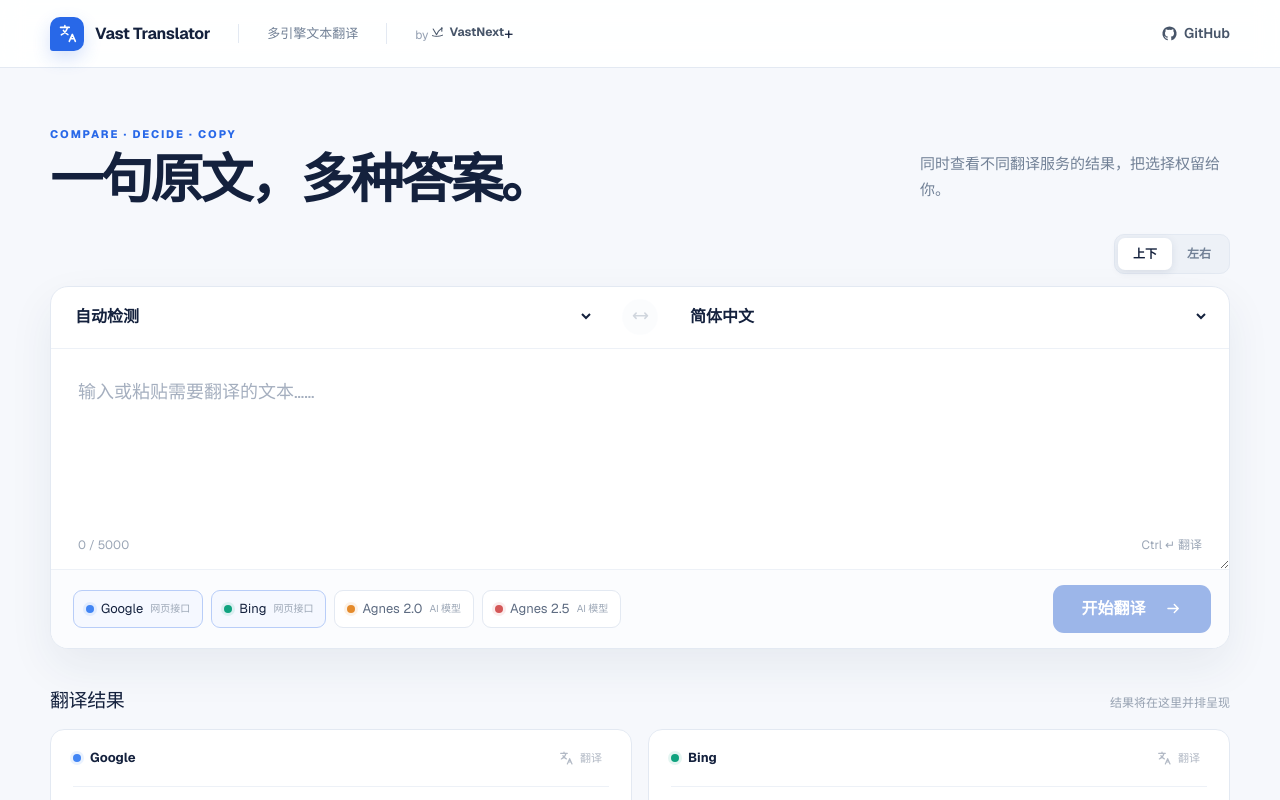
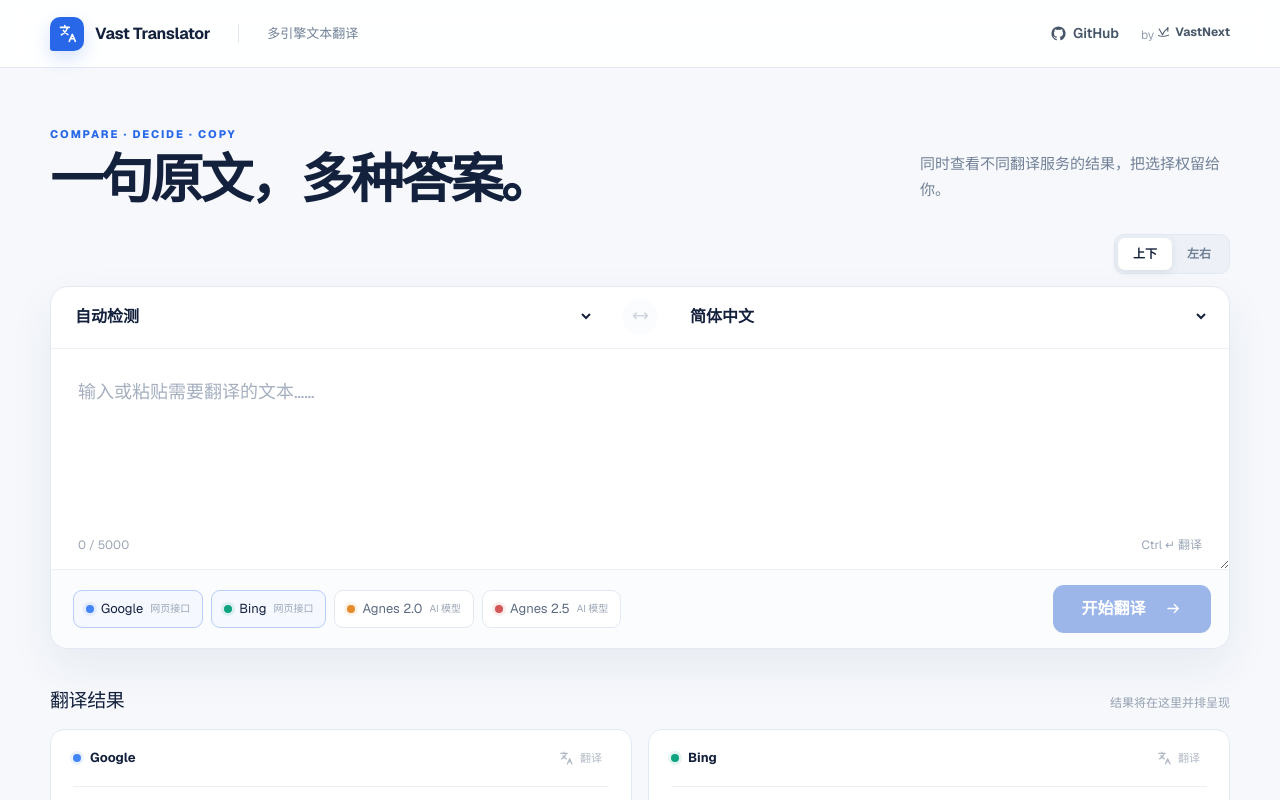
Before and after one commit to VastNext/vast-translator, a Next.js app: page / in a window 1280 px wide. Shown: the top 800 px of the page. Built offline with nearby package versions, Linux system fonts and the light colour scheme.

Commit message:
fix: place VastNext attribution right of GitHub in topbar

```diff
--- a/src/app/globals.css
+++ b/src/app/globals.css
@@ -12,7 +12,7 @@
 .brand { display:inline-flex;align-items:center;gap:11px;color:var(--ink);text-decoration:none;font-weight:690;letter-spacing:-.02em; }
 .brand-mark { width:34px;height:34px;display:grid;place-items:center;color:#fff;background:var(--blue);border-radius:10px 10px 10px 3px;box-shadow:0 7px 18px rgba(40,104,232,.2); }
 .brand-mark svg { width:21px;height:21px; }.topbar-note { margin-left:28px;padding-left:28px;border-left:1px solid var(--line);font-size:13px;color:var(--muted); }
-.brand-attribution { margin-left:28px;padding-left:28px;border-left:1px solid var(--line);color:#94a0b2;font-size:12px; }.brand-attribution a { display:inline-flex;align-items:center;gap:5px;color:#475569;text-decoration:none;font-weight:650; }.brand-attribution a svg { width:13px;height:13px; }.brand-attribution a:hover { color:var(--blue); }
+.brand-attribution { margin-left:22px;color:#94a0b2;font-size:12px; }.brand-attribution a { display:inline-flex;align-items:center;gap:5px;color:#475569;text-decoration:none;font-weight:650; }.brand-attribution a svg { width:13px;height:13px; }.brand-attribution a:hover { color:var(--blue); }
 .github-link { margin-left:auto;display:inline-flex;align-items:center;gap:6px;color:#475569;text-decoration:none;font-size:14px;font-weight:550; }.github-link svg { width:17px;height:17px; }.github-link:hover { color:var(--blue); }
 .workspace { width:min(1180px,calc(100% - 48px));margin:0 auto;padding:58px 0 52px;flex:1; }
 .intro { display:flex;align-items:flex-end;justify-content:space-between;gap:36px;margin-bottom:30px;animation:rise .45s ease-out both; }
@@ -53,5 +53,5 @@
 .footer { min-height:66px;width:min(1180px,calc(100% - 48px));margin:0 auto;display:flex;justify-content:space-between;align-items:center;gap:24px;border-top:1px solid var(--line);color:#95a0b0;font-size:11px; }.footer span:first-child{color:#677489;font-weight:620}.product-links { display:flex;align-items:center;justify-content:flex-end;gap:20px;flex-wrap:wrap; }.product-links a { display:inline-flex;align-items:center;gap:6px;color:#657187;text-decoration:none;font-weight:560; }.product-links a svg { width:15px;height:15px; }.product-links a:hover { color:var(--blue); }
 @keyframes rise{from{opacity:0;transform:translateY(8px)}to{opacity:1;transform:translateY(0)}}@keyframes spin{to{transform:rotate(360deg)}}@keyframes shimmer{to{background-position:-200% 0}}
 @media(max-width:900px){.workspace-controls{display:none}.workbench-layout,.workbench-layout[data-layout="side-by-side"]{grid-template-columns:minmax(0,1fr);gap:0}.workbench-layout[data-layout="side-by-side"] .results-section{margin-top:38px}.workbench-layout[data-layout="side-by-side"] .results-grid{grid-template-columns:repeat(2,minmax(0,1fr))}}
-@media(max-width:760px){.topbar{height:60px;padding:0 18px}.topbar-note{display:none}.brand-attribution{font-size:11px;margin-left:0;padding-left:0;border-left:0}.workspace{width:calc(100% - 28px);padding:34px 0 38px}.intro{display:block;margin-bottom:22px}.intro h1{font-size:35px}.intro>p{width:auto;margin-top:14px;font-size:14px}.translator{border-radius:14px}.language-bar{grid-template-columns:1fr 44px 1fr}.language-bar label{padding:0 12px}.language-bar select{font-size:14px}.input-panel textarea{min-height:190px;padding:22px 44px 43px 19px;font-size:16px}.input-footer{left:19px;right:19px}.action-row{align-items:stretch;flex-direction:column;padding:14px}.provider-picker{display:grid;grid-template-columns:repeat(3,1fr)}.provider-chip{justify-content:center;padding:0 7px}.provider-chip small{display:none}.translate-button{width:100%}.results-grid{grid-template-columns:1fr}.result-panel{min-height:180px}.section-heading span{display:none}.footer{width:calc(100% - 28px);padding:18px 0;align-items:flex-start;flex-direction:column}.product-links{justify-content:flex-start;gap:10px 18px}}
+@media(max-width:760px){.topbar{height:60px;padding:0 18px}.topbar-note{display:none}.brand-attribution{font-size:11px;margin-left:14px}.workspace{width:calc(100% - 28px);padding:34px 0 38px}.intro{display:block;margin-bottom:22px}.intro h1{font-size:35px}.intro>p{width:auto;margin-top:14px;font-size:14px}.translator{border-radius:14px}.language-bar{grid-template-columns:1fr 44px 1fr}.language-bar label{padding:0 12px}.language-bar select{font-size:14px}.input-panel textarea{min-height:190px;padding:22px 44px 43px 19px;font-size:16px}.input-footer{left:19px;right:19px}.action-row{align-items:stretch;flex-direction:column;padding:14px}.provider-picker{display:grid;grid-template-columns:repeat(3,1fr)}.provider-chip{justify-content:center;padding:0 7px}.provider-chip small{display:none}.translate-button{width:100%}.results-grid{grid-template-columns:1fr}.result-panel{min-height:180px}.section-heading span{display:none}.footer{width:calc(100% - 28px);padding:18px 0;align-items:flex-start;flex-direction:column}.product-links{justify-content:flex-start;gap:10px 18px}}
 @media(prefers-reduced-motion:reduce){*,*::before,*::after{animation-duration:.01ms!important;animation-iteration-count:1!important;transition-duration:.01ms!important}}
--- a/src/components/translator/translator-workbench.tsx
+++ b/src/components/translator/translator-workbench.tsx
@@ -296,8 +296,8 @@
       <header className="topbar">
         <Link className="brand" href="/" aria-label="Vast Translator 首页"><span className="brand-mark"><TranslateIcon /></span><span>Vast Translator</span></Link>
         <div className="topbar-note">多引擎文本翻译</div>
+        <a className="github-link" href="https://github.com/VastNext/vast-translator" target="_blank" rel="noreferrer"><GitHubIcon /><span>GitHub</span></a>
         <div className="brand-attribution">by <a href="https://vastnext.com" target="_blank" rel="noreferrer"><VastNextIcon /><span>VastNext</span></a></div>
-+       <a className="github-link" href="https://github.com/VastNext/vast-translator" target="_blank" rel="noreferrer"><GitHubIcon /><span>GitHub</span></a>
       </header>
       <main className="workspace">
         <section className="intro" aria-labelledby="workbench-title">
```
Also changed, not shown: 1 other file (tests, documents, lock files or other folders).
